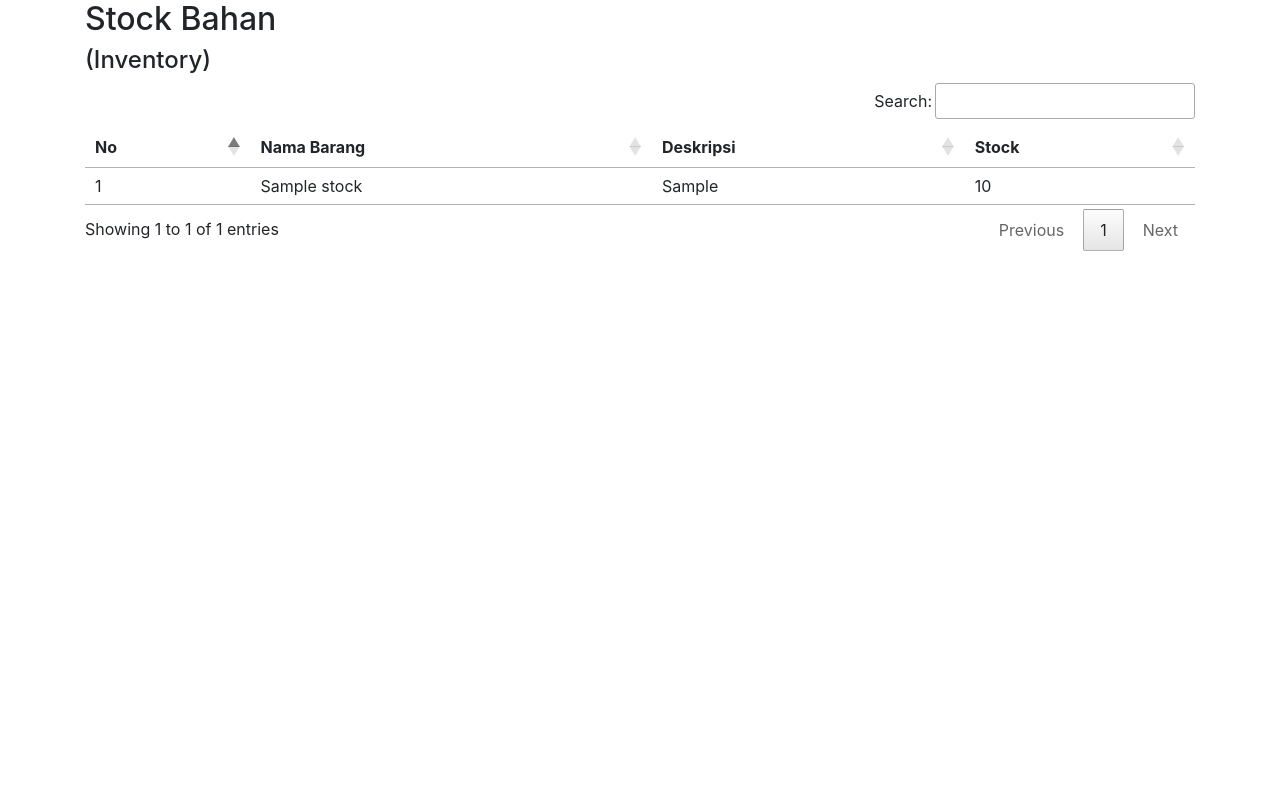
After one commit to radiann8/Learn_php_crud, a PHP site: page /export.php in a window 1280 px wide. The commit adds this page. Run offline with PHP 8.4, Linux system fonts and the light colour scheme; the visitor is signed in with stand-in values (Sample User, id 1); tables that the repository leaves empty or names only in its code hold one stand-in row (values such as "Sample post"); some libraries are stand-ins or nearby versions.

Commit message:
menambahkan export data

```diff
--- /dev/null
+++ b/export.php
@@ -0,0 +1,89 @@
+<?php
+//import koneksi ke database
+require 'function.php';
+require 'cek.php';
+?>
+<html>
+<head>
+  <title>Stock Barang</title>
+  <link rel="stylesheet" href="https://maxcdn.bootstrapcdn.com/bootstrap/4.5.2/css/bootstrap.min.css">
+  <script src="https://ajax.googleapis.com/ajax/libs/jquery/3.5.1/jquery.min.js"></script>
+  <script src="https://cdnjs.cloudflare.com/ajax/libs/popper.js/1.16.0/umd/popper.min.js"></script>
+  <script src="https://maxcdn.bootstrapcdn.com/bootstrap/4.5.2/js/bootstrap.min.js"></script>
+  <link rel="stylesheet" type="text/css" href="https://cdn.datatables.net/1.10.19/css/jquery.dataTables.css">
+  <link rel="stylesheet" type="text/css" href="https://cdn.datatables.net/buttons/1.6.5/css/buttons.dataTables.min.css">
+  <link rel="stylesheet" type="text/css" href="https://cdn.datatables.net/1.10.19/css/jquery.dataTables.min.css">
+  <script type="text/javascript" charset="utf8" src="https://cdn.datatables.net/1.10.19/js/jquery.dataTables.js"></script>
+</head>
+
+<body>
+<div class="container">
+			<h2>Stock Bahan</h2>
+			<h4>(Inventory)</h4>
+				<div class="data-tables datatable-dark">
+
+					<!-- Masukkan table nya disini, dimulai dari tag TABLE -->
+                     <table id="mauexport">
+                                    <thead>
+                                        <tr>
+                                            <th>No</th>
+                                            <th>Nama Barang</th>
+                                            <th>Deskripsi</th>
+                                            <th>Stock</th>
+                                        </tr>
+                                    </thead>
+                                    <tbody>
+
+                                        <?php
+                                        $ambilsemuadatastock = mysqli_query($conn,"select * from stock");
+                                        $i = 1;
+                                        while($data=mysqli_fetch_array($ambilsemuadatastock)){
+                                            $namabarang = $data['namabarang'];
+                                            $deskripsi = $data['deskripsi'];
+                                            $stock = $data['stock'];
+                                            $idb = $data['idbarang'];
+                                        ?>
+                                        <tr>
+                                            <td><?=$i++;?></td>
+                                            <td><?php echo $namabarang;?></td>
+                                            <td><?php echo $deskripsi;?></td>
+                                            <td><?php echo $stock;?></td>
+                                        </tr>
+                                        <?php
+                                        };
+
+                                        ?>
+
+                                    </tbody>
+                                </table>
+
+				</div>
+</div>
+
+<script>
+$(document).ready(function() {
+    $('#mauexport').DataTable( {
+        dom: 'Bfrtip',
+        buttons: [
+            'excel', 'pdf', 'print'
+        ]
+    } );
+} );
+
+</script>
+
+<script src="https://code.jquery.com/jquery-3.5.1.js"></script>
+<script src="https://cdn.datatables.net/1.10.22/js/jquery.dataTables.min.js"></script>
+<script src="https://cdn.datatables.net/buttons/1.6.5/js/dataTables.buttons.min.js"></script>
+<script src="https://cdn.datatables.net/buttons/1.6.5/js/buttons.flash.min.js"></script>
+<script src="https://cdnjs.cloudflare.com/ajax/libs/jszip/3.1.3/jszip.min.js"></script>
+<script src="https://cdnjs.cloudflare.com/ajax/libs/pdfmake/0.1.53/pdfmake.min.js"></script>
+<script src="https://cdnjs.cloudflare.com/ajax/libs/pdfmake/0.1.53/vfs_fonts.js"></script>
+<script src="https://cdn.datatables.net/buttons/1.6.5/js/buttons.html5.min.js"></script>
+<script src="https://cdn.datatables.net/buttons/1.6.5/js/buttons.print.min.js"></script>
+
+
+
+</body>
+
+</html>
--- a/index.php
+++ b/index.php
@@ -88,6 +88,7 @@
                         <button type="button" class="btn btn-primary" data-toggle="modal" data-target="#myModal">
                             Tambah Barang
                         </button>
+                        <a href="export.php" class="btn btn-info">Export Data</a>
                             </div>
                             <div class="card-body">
                                 <table id="datatablesSimple">
```
